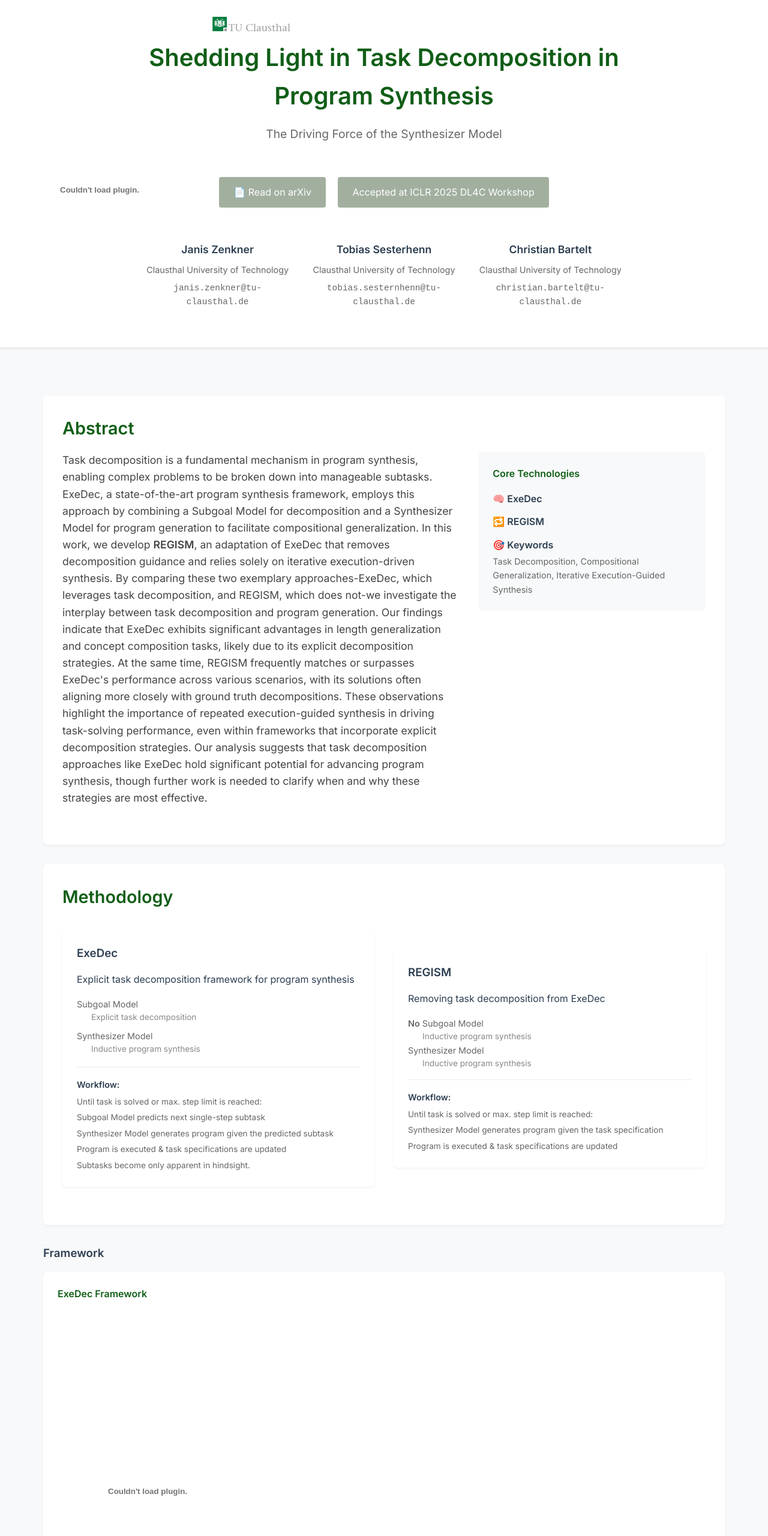
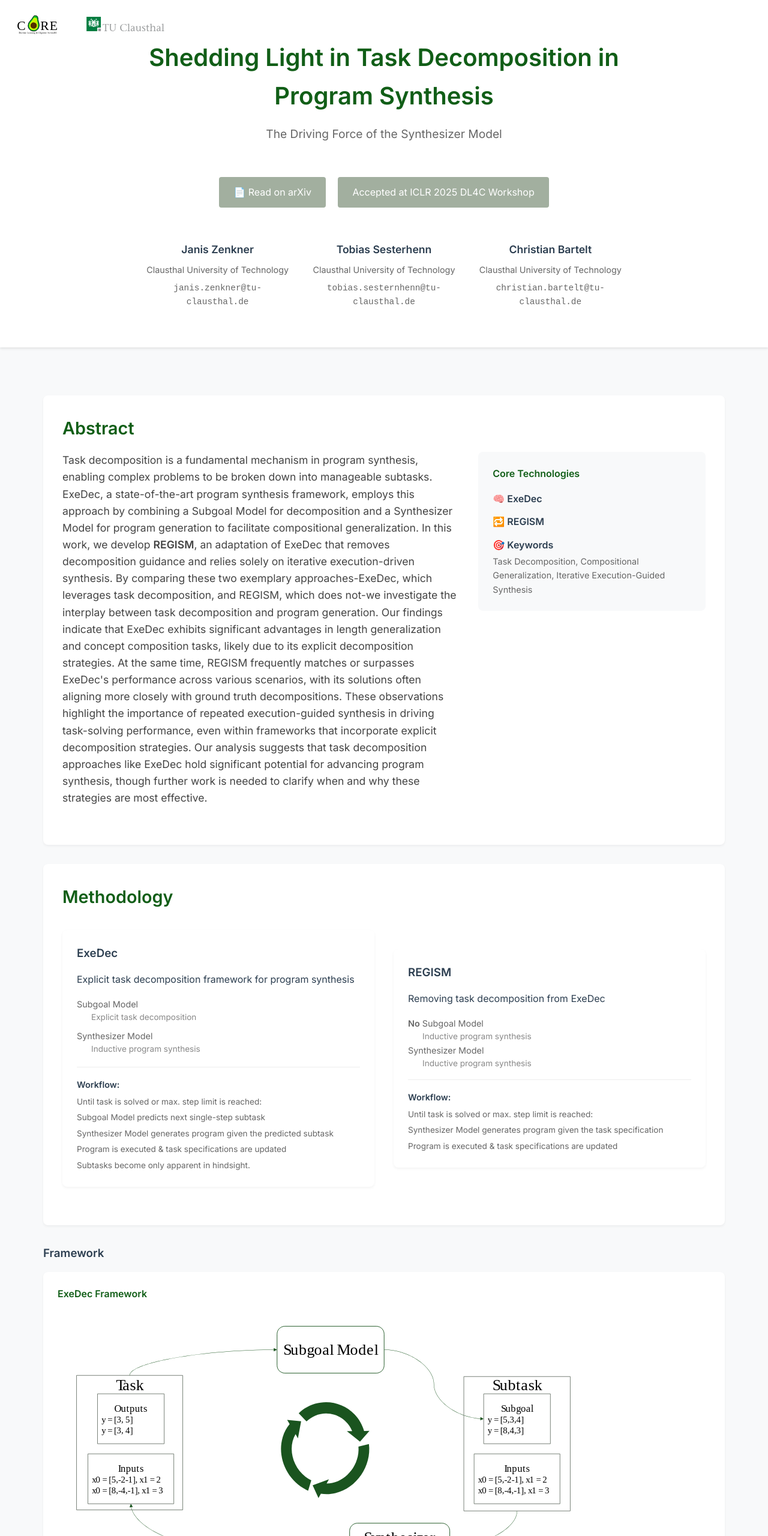
Before and after one commit to jzenkner/regism, a plain HTML site: page index.html in a window 1280 px wide. Shown: the top 2560 px of the page at 60% size. Drawn offline with nearby package versions, Linux system fonts and the light colour scheme.

Commit message:
Update index.html

```diff
--- a/index.html
+++ b/index.html
@@ -186,7 +186,7 @@
     <header>
         <div class="container">
             <div style="position: absolute; top: 1rem; left: 1rem; display: flex; gap: 1rem;">
-                <embed src="images/Full_logo.pdf" type="application/pdf" width="auto" height="600px" />
+                 <img src="images/Full_logo.svg" alt="tuc" style="height: 50px;">
                 <img src="images/Logo_TUC_de_CMYK (1).svg" alt="tuc" style="height: 50px;">
             </div>
             <div class="title">
@@ -301,7 +301,7 @@
         <h3>Framework</h3>
                 <div style="background: white; padding: 1.5rem; border-radius: 8px; margin-top: 1rem; box-shadow: 0 2px 4px rgba(0,0,0,0.05);">
                     <h4 style="color: var(--primary-color); margin-bottom: 1rem;">ExeDec Framework</h4>
-                    <embed src="images/exedec_workflow.pdf" type="application/pdf" width="auto" height="600px" />
+                     <img src="images/regism_workflow.svg" alt="tuc" style="height: 500px;">
                 </div>
 
         <section class="section">
```
